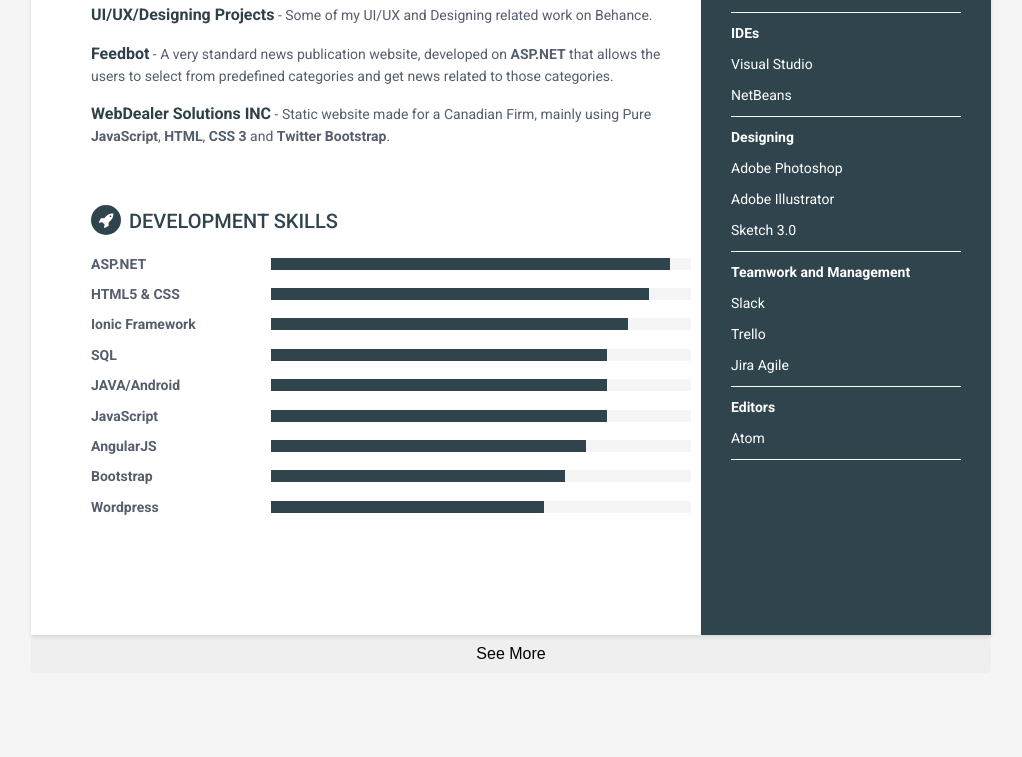
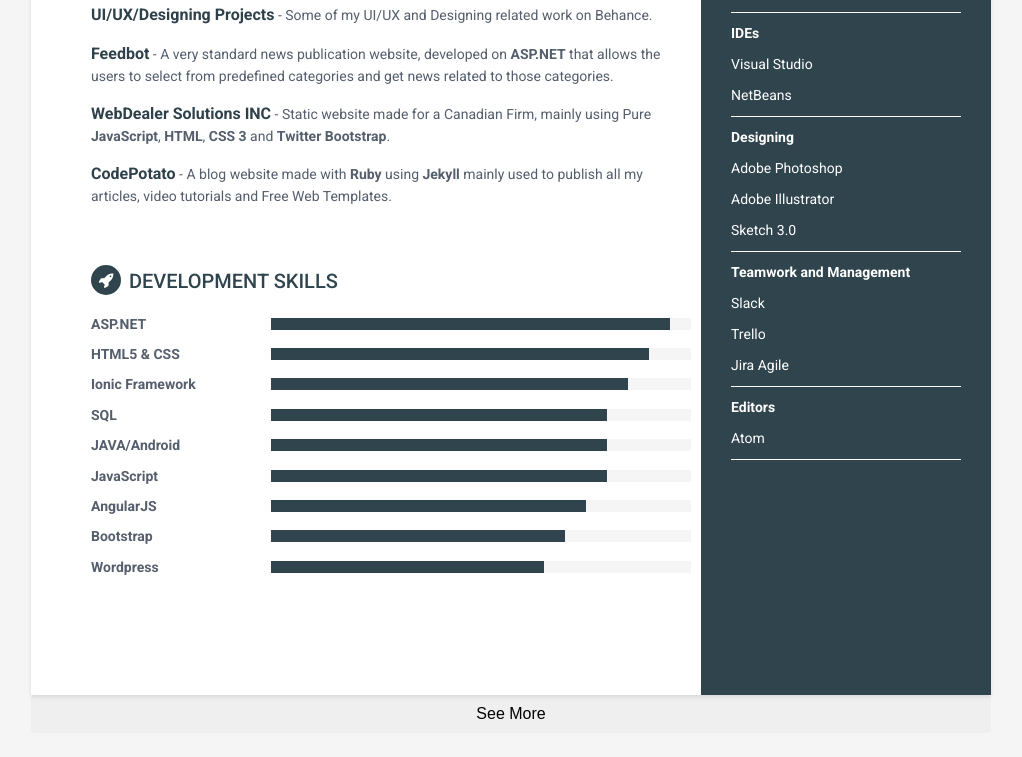
Before and after one commit to fahadachaudhry/myResume, a plain HTML site: page index.html in a window 1280 px wide. Shown: the part 1378-2135 px from the top of the page, without its empty margins (129-1151 px from the left). Drawn offline with nearby package versions, Linux system fonts and the light colour scheme; a script that the page names is missing.

Commit message:
CodePotato added to projects

```diff
--- a/index.html
+++ b/index.html
@@ -324,6 +324,10 @@
                     <!--//item-->
                     <div class="item">
                         <span class="project-title"><a target="_blank" href="http://webdealersolutions.com"><b>WebDealer Solutions INC</b></a></span> - <span class="project-tagline">Static website made for a Canadian Firm, mainly using Pure <b>JavaScript</b>, <b>HTML</b>, <b>CSS 3</b> and <b>Twitter Bootstrap</b>.</span>
+                    </div>
+                    <!--//item-->
+                    <div class="item">
+                        <span class="project-title"><a target="_blank" href="https://fahadachaudhry.github.io/CodePotato/"><b>CodePotato</b></a></span> - <span class="project-tagline">A blog website made with <b>Ruby</b> using <b>Jekyll</b> mainly used to publish all my articles, video tutorials and Free Web Templates.</span>
                     </div>
                     <!--//item-->
                 </section>
```
